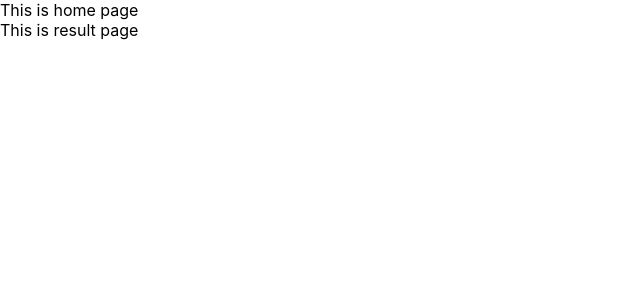
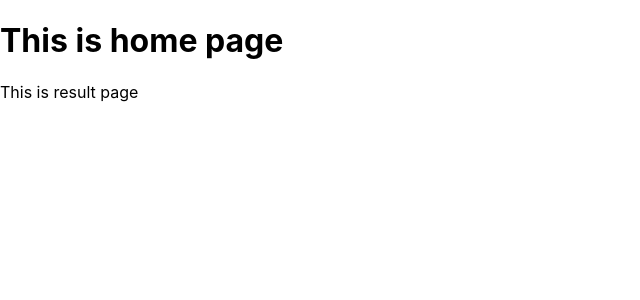
Before and after one commit to PratikGarai/Google-Search-React, a React (Create React App) app: page / in a window 1280 px wide. Shown: the top 300 px of the page, without its empty margins (0-640 px from the left). Built offline with nearby package versions, Linux system fonts and the light colour scheme.

Commit message:
added few dependencies

```diff
--- a/package.json
+++ b/package.json
@@ -3,11 +3,14 @@
   "version": "0.1.0",
   "private": true,
   "dependencies": {
+    "@material-ui/core": "^4.11.3",
+    "@material-ui/icons": "^4.11.2",
     "@testing-library/jest-dom": "^5.11.4",
     "@testing-library/react": "^11.1.0",
     "@testing-library/user-event": "^12.1.10",
     "react": "^17.0.1",
     "react-dom": "^17.0.1",
+    "react-router-dom": "^5.2.0",
     "react-scripts": "4.0.2",
     "web-vitals": "^1.0.1"
   },
--- a/src/pages/Home.js
+++ b/src/pages/Home.js
@@ -4,7 +4,21 @@ import '../css/Home.css';
 const Home = (props) => {
     return (
         <div className="home">
-            This is home page
+            <h1>This is home page</h1>
+
+            <div className="home__header">
+                <div className="home__headerLeft">
+
+                </div>
+
+                <div className="home__headerRight">
+
+                </div>
+            </div>
+
+            <div className="home__body">
+
+            </div>
         </div>
     )
 }
```
Also changed, not shown: 1 other file (tests, documents, lock files or other folders).
